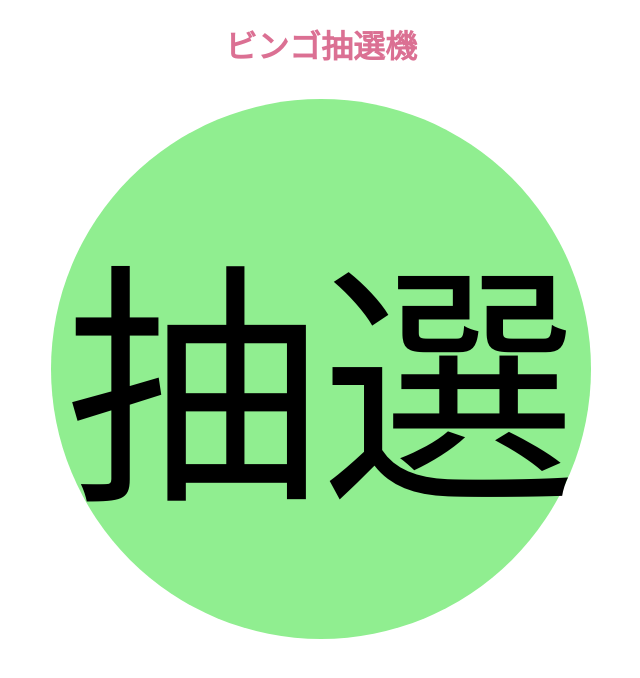
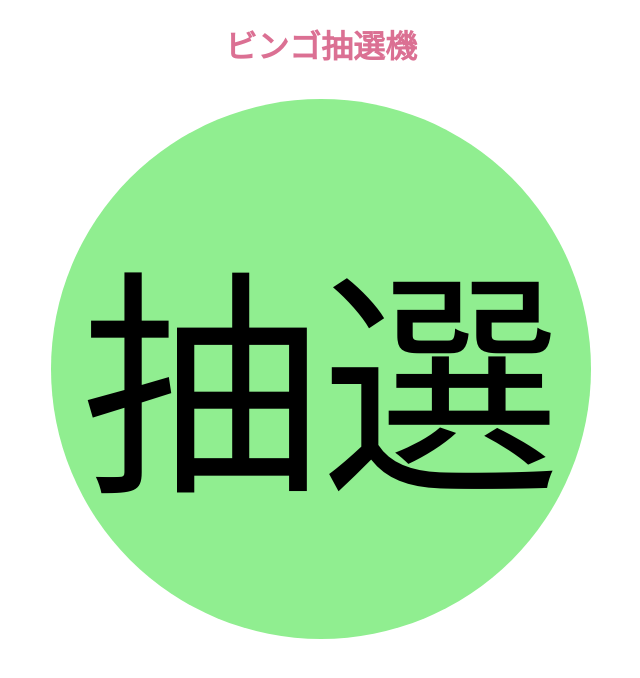
Before and after one commit to hexium310/bingo, a React app: page / in a window 1280 px wide. Shown: the top 678 px of the page, without its empty margins (319-959 px from the left). Built offline with nearby package versions, Linux system fonts and the light colour scheme.

Commit message:
Update font-size

```diff
--- a/src/components/Bingo.tsx
+++ b/src/components/Bingo.tsx
@@ -47,7 +47,7 @@ const MouseOver = styled.div`
   width: 100%;
   height: 100%;
   z-index: 10;
-  font-size: 20vw;
+  font-size: 30vh;
   cursor: pointer;
 
   ${BingoButton}:not(:hover) & {
@@ -58,13 +58,13 @@ const MouseOver = styled.div`
 const FirstMouseOut = styled.div`
   ${buttonText}
 
-  font-size: 20vw;
+  font-size: 30vh;
 `;
 
 const MouseOut = styled.div`
   ${buttonText}
 
-  font-size: 28vw;
+  font-size: 45vh;
 
   ${MouseOver}:hover + & {
     opacity: 0.2;
```
